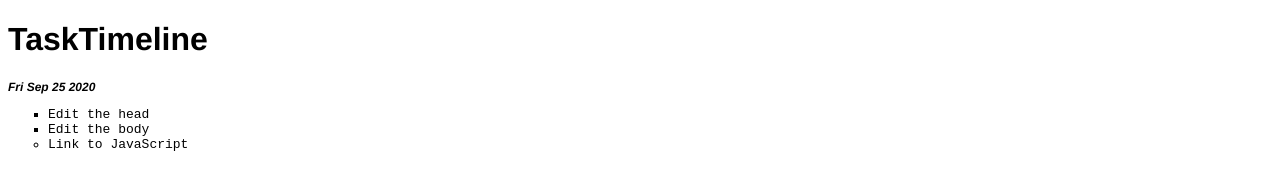
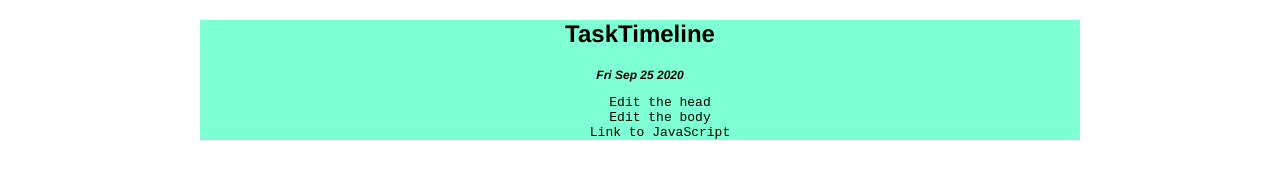
Before and after one commit to Myles185/simple-site, a plain HTML site: page index.html in a window 1280 px wide. Drawn offline with Linux system fonts and the light colour scheme.

Commit message:
small changes made

```diff
--- a/index.html
+++ b/index.html
@@ -6,6 +6,7 @@
     <link rel="stylesheet" href="main.css">
 </head>
 <body>
+<section class="time-line">
     <h1>TaskTimeline</h1>
     <p id="date"></p>
     <ul>
@@ -13,6 +14,7 @@
         <li class="list">Edit the body</li>
         <li>Link to JavaScript</li>
     </ul>
+</section>
     <script src="app.js"></script>
     <noscript>You need to enable JavaScript to view the full site.</noscript>
 </body>
--- a/main.css
+++ b/main.css
@@ -1,17 +1,19 @@
 body {
     font-family: helvetica;
+    text-align: center;
+    padding-left: 15%;
+    padding-right: 15%;
   }
-
+ .time-line {
+   background-color: aquamarine;
+   width: 100%;
+ }
   ul {
     font-family: monospace;
   }
 
 li {
-  list-style: circle;
-}
-
-.list {
-  list-style: square;
+  list-style: none
 }
 
 #date {
```
